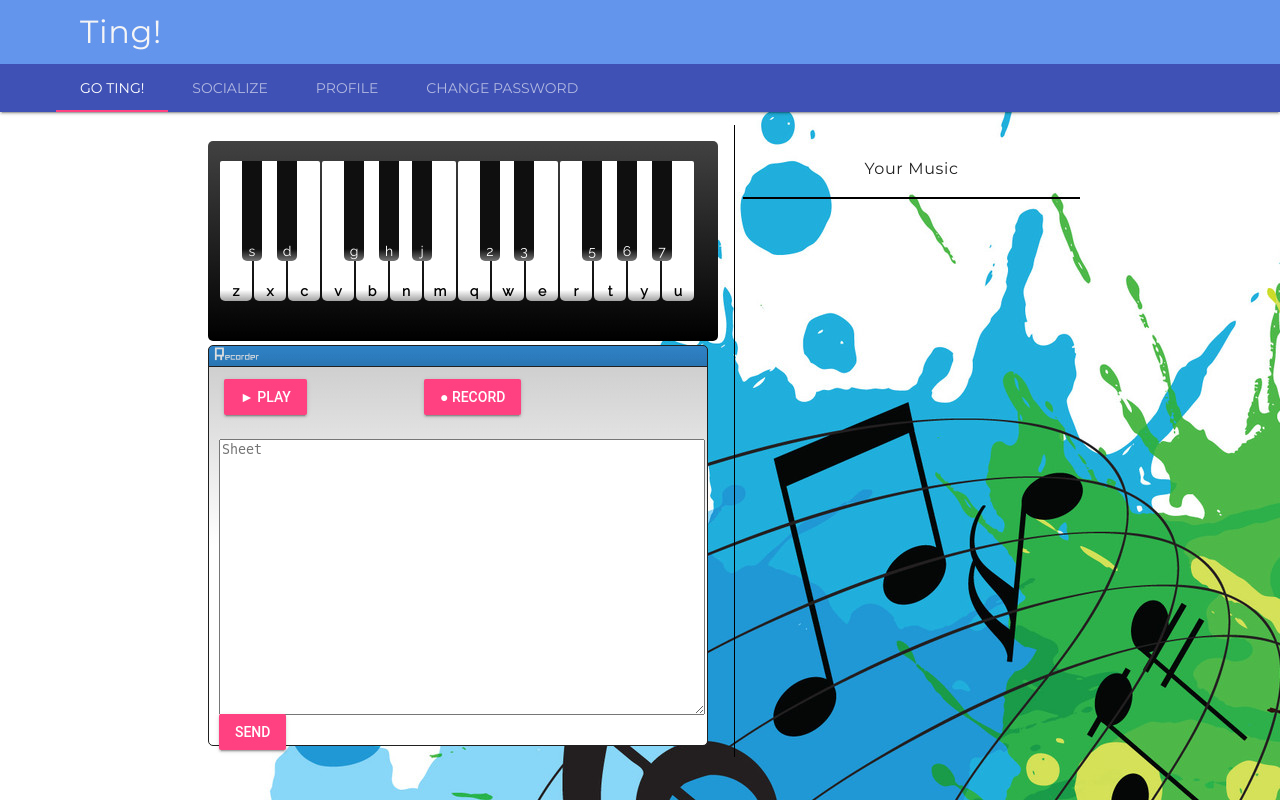
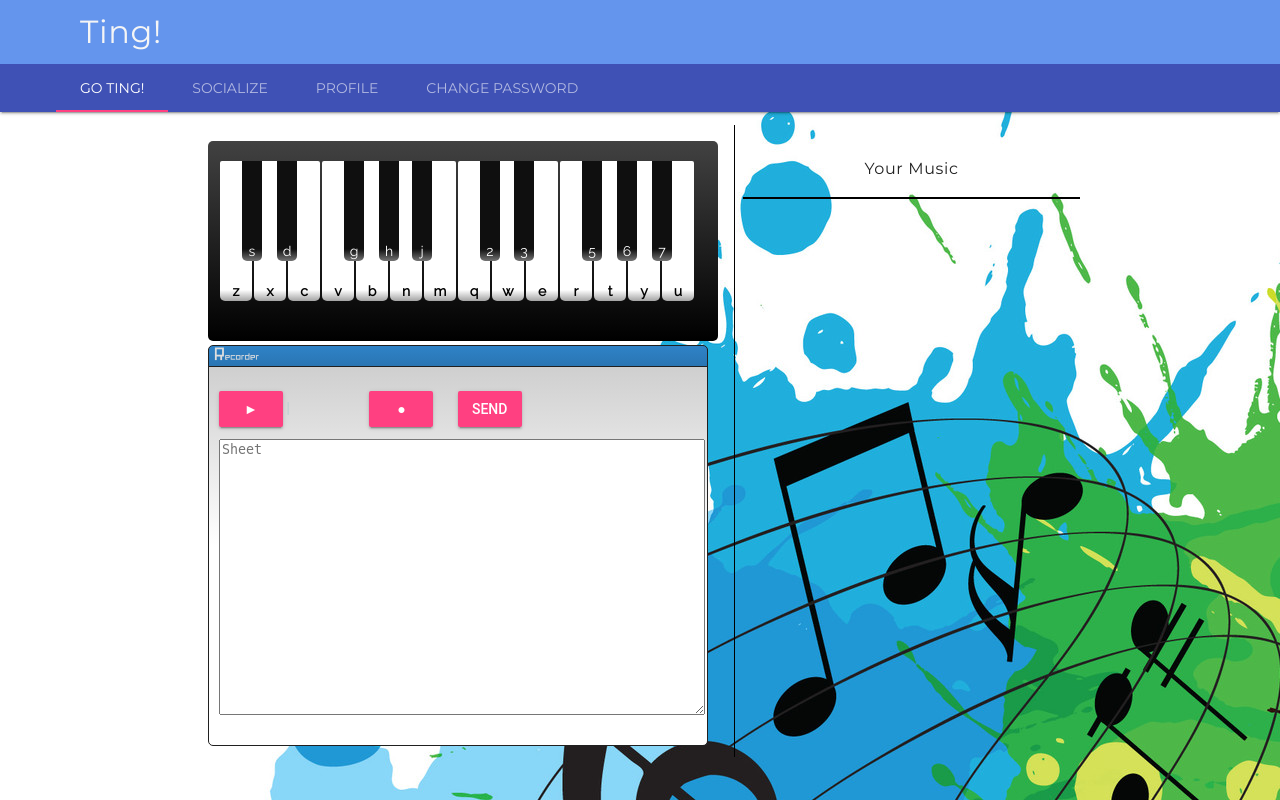
Before and after one commit to kavurisrikanth/msit-prac, a Django app: page /music/home/ in a window 1280 px wide. Run offline with Django 3.2, Linux system fonts and the light colour scheme; the visitor is signed in with stand-in values (Sample User, id 1); data that the repository does not hold is empty; some libraries are stand-ins or nearby versions.

Commit message:
Fixed buttons arrangement.

```diff
--- a/sampleapp/static/js/DOM/window_dom.js
+++ b/sampleapp/static/js/DOM/window_dom.js
@@ -17,7 +17,7 @@ function win_dom() {
 u.id = "sheet_play";
 u.type = "button";
 u.setAttribute('class', 'mdl-button mdl-js-button mdl-button--raised mdl-js-ripple-effect mdl-button--accent');
-    u.value = "► Play";
+u.value = "►";
 u.setAttribute("onclick", "piano.recplay()");
 e.appendChild(u);
 t = document.createElement("span");
@@ -32,7 +32,7 @@ function win_dom() {
 u.id = "sheet_stop";
 u.type = "button";
 u.setAttribute('class', 'mdl-button mdl-js-button mdl-button--raised mdl-js-ripple-effect mdl-button--accent');
-    u.value = "■ Stop";
+u.value = "■";
 u.setAttribute("onclick", "win_fnc.stop()");
 e.appendChild(u);
 o.appendChild(e);
@@ -41,9 +41,9 @@ function win_dom() {
 h.id = "recplay";
 h.type = "button";
 h.setAttribute('class', 'mdl-button mdl-js-button mdl-button--raised mdl-js-ripple-effect mdl-button--accent');
-    h.value = "● Record";
+h.value = "●";
 h.setAttribute("onclick", "piano.recplay(true)");
-    o.appendChild(h);
+e.appendChild(h);
 
 // form_sub = document.createElement("form");
 //form_sub.setAttribute("name", "sent");
@@ -56,16 +56,14 @@ function win_dom() {
 o.appendChild(a);
 // form_sub.appendChild(a);
 
-    v = document.createElement("span");
-    v.id = "rec_tb3";
+
 n = document.createElement("input");
 // n.id = "submit";
 n.id = 'chat-message-submit';
 n.type = "submit";
 n.setAttribute('class', 'mdl-button mdl-js-button mdl-button--raised mdl-js-ripple-effect mdl-button--accent');
 n.value = "Send";
-    v.appendChild(n);
-    o.appendChild(v);
+e.appendChild(n);
 // form_sub.appendChild(v);
 // o.appendChild(form_sub)
 
--- a/sampleapp/static/js/DOM/window_fnc.js
+++ b/sampleapp/static/js/DOM/window_fnc.js
@@ -16,10 +16,9 @@ function Windows_FNC() {
 $("s1").readOnly = !1,
 $("rec_bkg_title").innerHTML = "Recorder",
 $("recplay").style.visibility = "visible");
-         // $("rec_tb3").style.visibility = "visible");
 };
 this.hider = function () {
-        $("sheet_play").value = "► Play";
+$("sheet_play").value = "►";
 $("sheet_stop").style.visibility = "hidden";
 $("sheet_stop_sep").style.visibility = "hidden"
 }
--- a/sampleapp/static/js/piano.js
+++ b/sampleapp/static/js/piano.js
@@ -71,7 +71,7 @@ function Piano() {
 r[0] == "a" ? piano.music(r, 1) : piano.music(r, 3),
 piano.play_count++,
 piano.play_count == piano.nmb - 1 &&
-                        (n ? t.value = "● Record" :
+(n ? t.value = "●" :
 (win_fnc.hider(),
 select("s1", -1)),
 piano.play_pause = !1,
@@ -85,13 +85,13 @@ function Piano() {
 var t = $("recplay"),
 i = $("sheet_play");
 if (this.deff++, n)
-            t.value == "● Record" ?
+t.value == "●" ?
 ($("s1").placeholder = "Recording...",
-            t.value = "■ Stop",
+t.value = "■",
 i.focus(),
 $("s1").value = "",
 win_fnc.hider(), this.record = !0) :
-            (t.value = "● Record",
+(t.value = "●",
 $("s1").placeholder = "Sheet",
 retrans.compile(),
 this.default(),
@@ -100,9 +100,9 @@ function Piano() {
 (this.record && (retrans.compile(),
 this.default(), this.record = !1),
 $("s1").value != "" &&
-            (i.value == "▌▌ Pause" ? (i.value = "► Play", this.play_pause = !0) :
-            (i.value = "▌▌ Pause",
-            t.value == "■ Stop" && (t.value = "● Record"),
+(i.value == "▌▌" ? (i.value = "►", this.play_pause = !0) :
+(i.value = "▌▌",
+t.value == "■" && (t.value = "●"),
 this.play_pause = !1,
 this.play_cycle = !1,
 this.stp_cycle = !1,
--- a/sampleapp/static/piano.css
+++ b/sampleapp/static/piano.css
@@ -9,7 +9,6 @@ body {
 -ms-user-select: none;
 -webkit-user-select: none;
 user-select: none;
-    /*margin: 35px 0 0 0;*/
 background: url(images/5.jpg);
 background-repeat: no-repeat;
 background-size: inherit;
@@ -130,9 +129,10 @@ input[type="button"] {
 background-image: linear-gradient(#3189d1 -10px,#000 200px);
 }
 
-#sheet_stop,
-#sheet_stop_sep {
+#sheet_stop {
 visibility: hidden;
+padding: 0%;
+width: 50px;
 }
 
 .sep {
@@ -140,7 +140,8 @@ input[type="button"] {
 }
 
 #sheet_play {
-    margin-left: 5px;
+padding: 0%;
+width: 50px;
 }
 
 #rec_bkg_title {
@@ -156,15 +157,13 @@ input[type="button"] {
 color: #DEDEDE;
 }
 
-#recplay {
-    position: absolute;
-    top: 32px;
-    left: 215px;
-    float: left;
+#recplay,#chat-message-submit {
+margin: 2%;
+padding: 0%;
+width: 50px;
 }
 
-#sheet_tb1,
-#rec_tb3 {
+#sheet_tb1 {
 position: absolute;
 left: 10px;
 float: left;
@@ -178,7 +177,7 @@ input[type="button"] {
 }
 
 #rec_tb3 {
-    top: 367px;
+margin-top: 2%;
 }
 
 .rec_txt {
```
Lines whose indentation alone changed are shown as unchanged.
